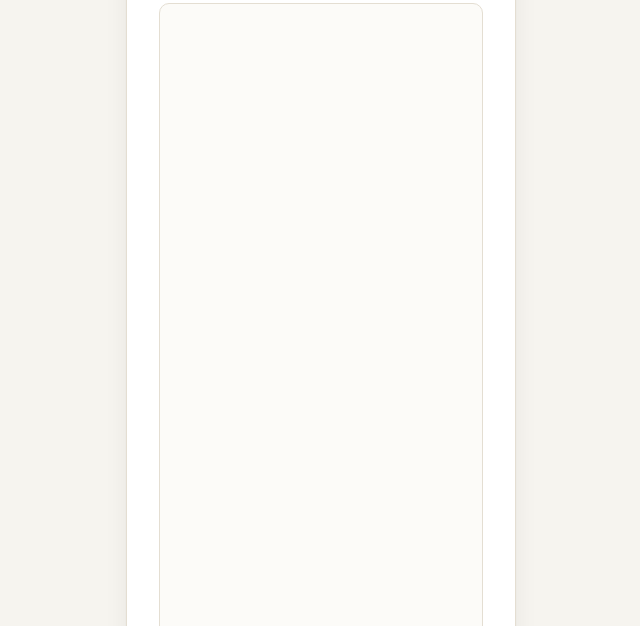
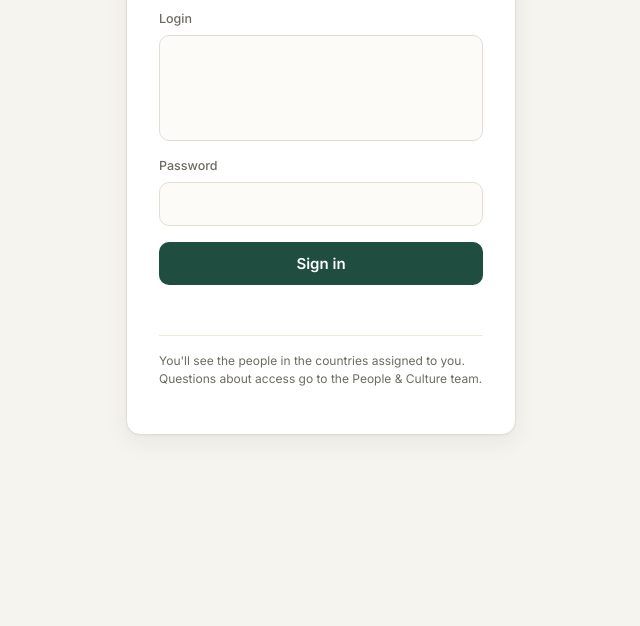
Before and after one commit to Melnwood/LIvStyles, a plain HTML site: page index.html in a window 1280 px wide. Shown: the part 174-800 px from the top of the page, without its empty margins (319-959 px from the left). Drawn offline with Linux system fonts and the light colour scheme.

Commit message:
Add files via upload

```diff
--- a/index.html
+++ b/index.html
@@ -28,9 +28,9 @@
   a{color:var(--green)}
 
   /* ---------- Login ---------- */
-  #login{min-height:100vh; display:grid; place-items:center; padding:24px}
+  #login{padding:56px 22px 48px}
   .card{
-    width:100%; max-width:390px; background:var(--surface); border:1px solid var(--line);
+    max-width:390px; width:100%; margin:0 auto; background:var(--surface); border:1px solid var(--line);
     border-radius:var(--radius); box-shadow:var(--shadow); padding:34px 32px;
   }
   .brandmark{display:flex; align-items:baseline; gap:10px; margin-bottom:4px}
@@ -40,9 +40,10 @@
   label{display:block; font-size:12.5px; font-weight:500; color:var(--muted); margin:0 0 6px}
   .field{margin-bottom:16px}
   input{
-    width:100%; padding:11px 13px; border:1px solid var(--line); border-radius:10px;
-    background:#fcfbf8; font-family:inherit; font-size:15px; color:var(--ink); transition:border-color .15s, box-shadow .15s;
+    display:block; width:100%; padding:11px 13px; border:1px solid var(--line); border-radius:10px;
+    background:#fcfbf8; font-family:inherit; font-size:15px; line-height:1.3; color:var(--ink); transition:border-color .15s, box-shadow .15s;
   }
+  .card input{height:44px; padding:0 13px}
   input:focus{outline:none; border-color:var(--green-soft); box-shadow:0 0 0 3px rgba(53,112,91,.14)}
   .btn{
     width:100%; padding:12px; border:none; border-radius:10px; background:var(--green); color:#fff;
```
